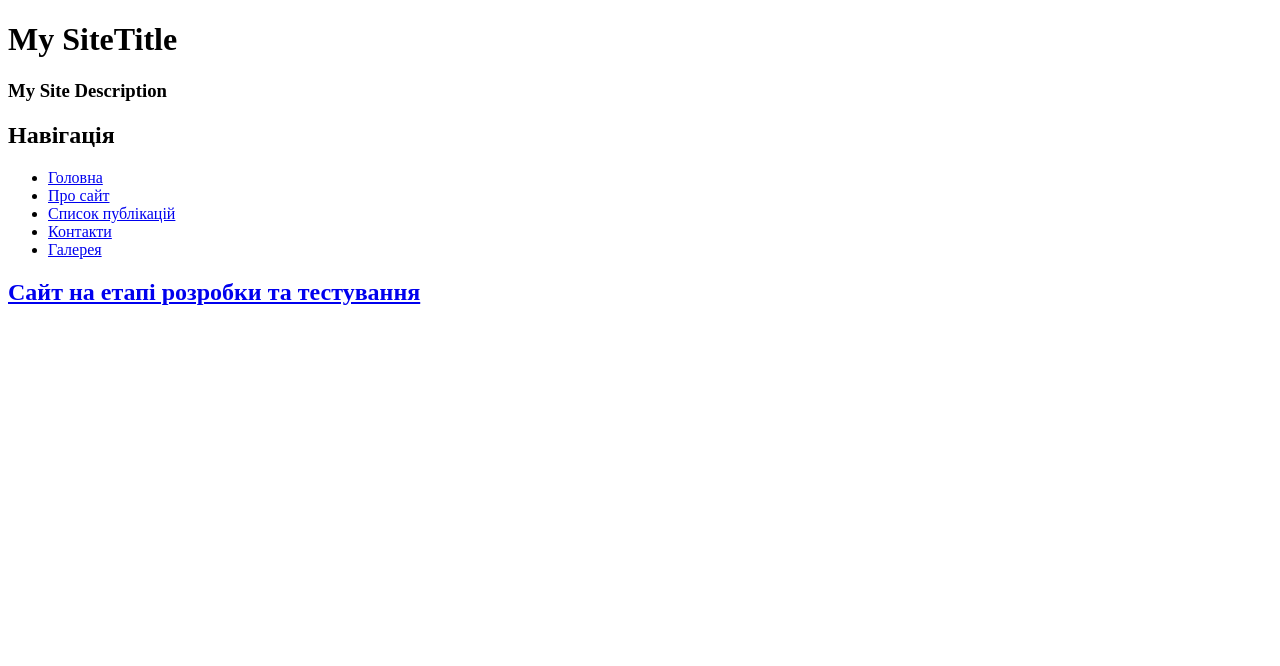
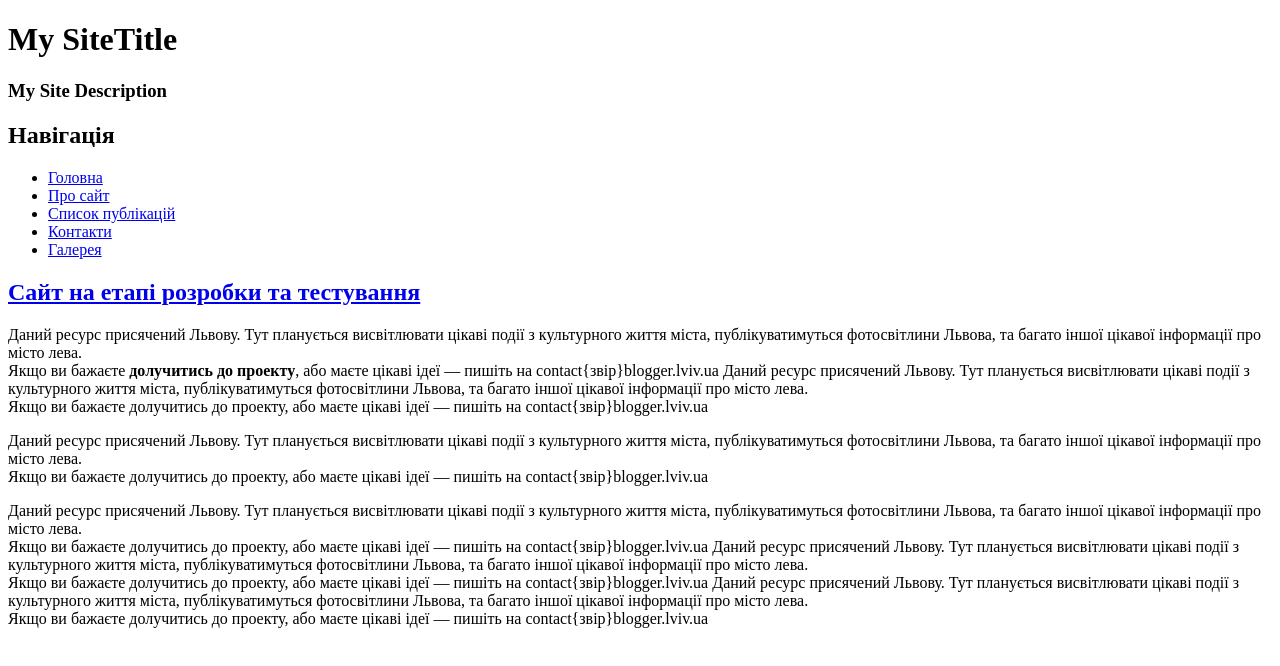
Before and after one commit to andreylvov/andrey-lviv-ua, a plain HTML site: page index.html in a window 1280 px wide. Drawn offline with Linux system fonts and the light colour scheme.

Commit message:
Update index.html

```diff
--- a/index.html
+++ b/index.html
@@ -43,6 +43,15 @@
     <article role="article" itemscope itemtype="http://schema.org/Article">
 
     <h1 itemprop="name"><a href="tesr" itemprop="url">Сайт на етапі розробки та&#160;тестування</a></h1>
+    <p>Даний ресурс присячений Львову. Тут планується висвітлювати цікаві події з культурного життя міста, публікуватимуться фотосвітлини Львова, та багато іншої цікавої інформації про місто лева.<br>
+Якщо ви бажаєте <strong>долучитись до проекту</strong>, або маєте цікаві ідеї — пишіть на contact{звір}blogger.lviv.ua Даний ресурс присячений Львову. Тут планується висвітлювати цікаві події з культурного життя міста, публікуватимуться фотосвітлини Львова, та багато іншої цікавої інформації про місто лева.<br>
+Якщо ви бажаєте долучитись до проекту, або маєте цікаві ідеї — пишіть на contact{звір}blogger.lviv.ua</p>
+<p>Даний ресурс присячений Львову. Тут планується висвітлювати цікаві події з культурного життя міста, публікуватимуться фотосвітлини Львова, та багато іншої цікавої інформації про місто лева.<br>
+Якщо ви бажаєте долучитись до проекту, або маєте цікаві ідеї — пишіть на contact{звір}blogger.lviv.ua</p>
+<p>Даний ресурс присячений Львову. Тут планується висвітлювати цікаві події з культурного життя міста, публікуватимуться фотосвітлини Львова, та багато іншої цікавої інформації про місто лева.<br>
+Якщо ви бажаєте долучитись до проекту, або маєте цікаві ідеї — пишіть на contact{звір}blogger.lviv.ua Даний ресурс присячений Львову. Тут планується висвітлювати цікаві події з культурного життя міста, публікуватимуться фотосвітлини Львова, та багато іншої цікавої інформації про місто лева.<br>
+Якщо ви бажаєте долучитись до проекту, або маєте цікаві ідеї — пишіть на contact{звір}blogger.lviv.ua Даний ресурс присячений Львову. Тут планується висвітлювати цікаві події з культурного життя міста, публікуватимуться фотосвітлини Львова, та багато іншої цікавої інформації про місто лева.<br>
+Якщо ви бажаєте долучитись до проекту, або маєте цікаві ідеї — пишіть на contact{звір}blogger.lviv.ua</p>
 
     </article>
 
```
